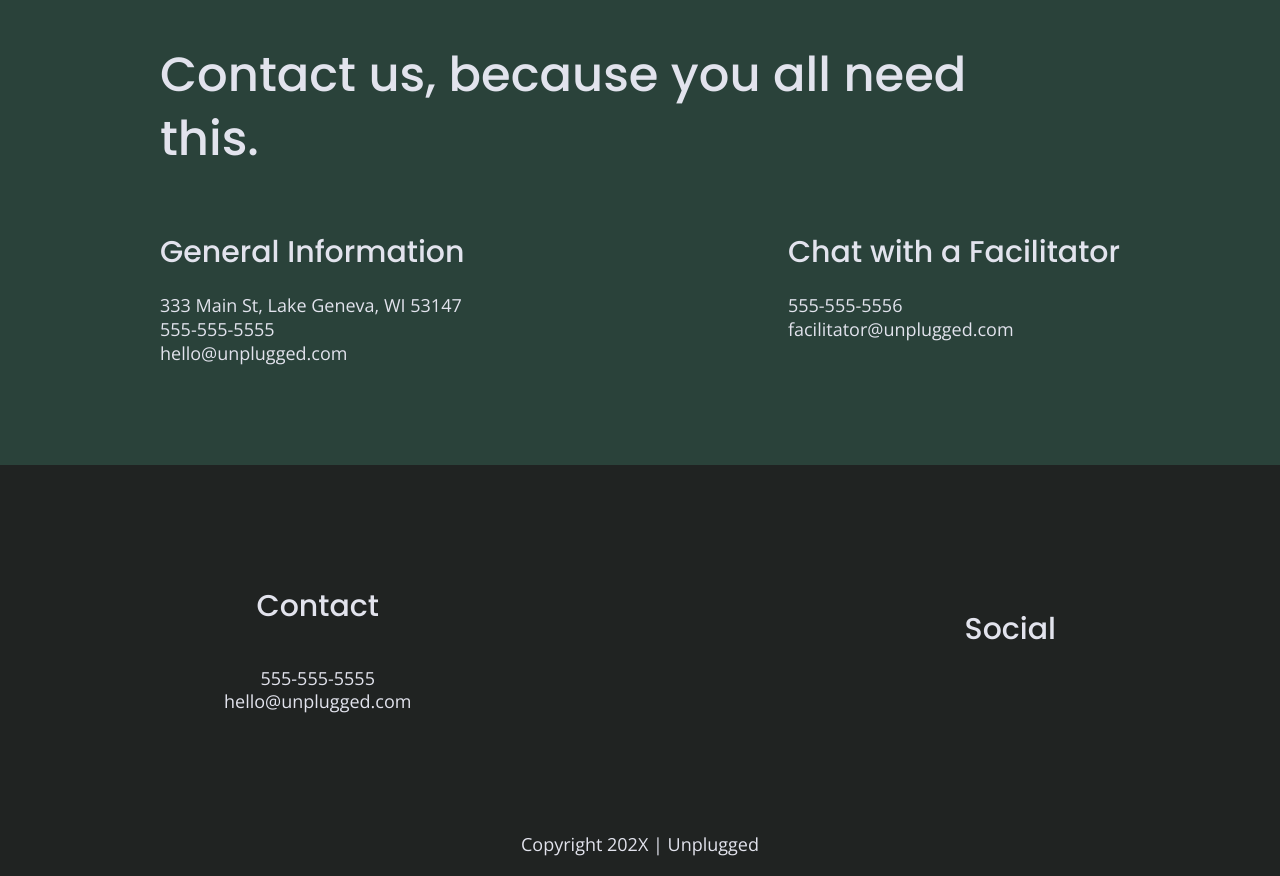
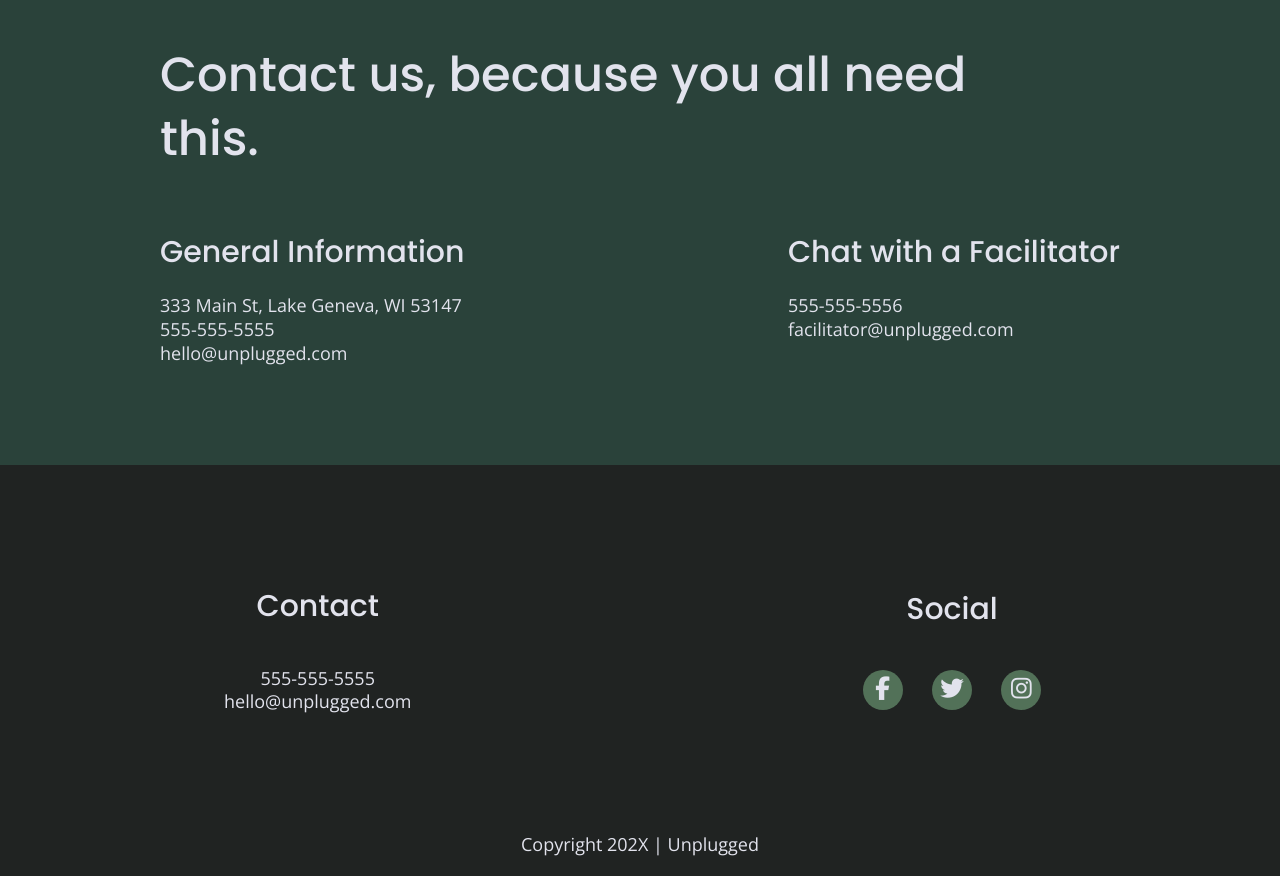
Before and after one commit to tkant763/206-unplugged, a website: page about/index.html in a window 1280 px wide. Shown: the part 1242-2118 px from the top of the page. Drawn offline with nearby package versions, Linux system fonts and the light colour scheme.

Commit message:
Added social media icons

```diff
--- a/about/index.html
+++ b/about/index.html
@@ -24,6 +24,9 @@
   <link rel="preconnect" href="https://fonts.gstatic.com" crossorigin>
   <link href="https://fonts.googleapis.com/css2?family=Open+Sans:wght@400;700&family=Poppins:wght@500;700&display=swap"
     rel="stylesheet">
+
+  <!-- Font Awesome -->
+  <script src="https://kit.fontawesome.com/dce8a66e3f.js" crossorigin="anonymous"></script>
 
   <meta name="theme-color" content="#fafafa">
 </head>
@@ -122,13 +125,19 @@
           <h4>Social</h4>
           <div class="social-icons">
             <p>
-              <a href="https://www.facebook.com/skillcrush" target="_blank" rel="noopener"></a>
+              <a href="https://www.facebook.com/skillcrush" target="_blank" rel="noopener">
+                <i class="fab fa-facebook-f"></i>
+              </a>
             </p>
             <p>
-              <a href="https://twitter.com/skillcrush" target="_blank" rel="noopener"></a>
+              <a href="https://twitter.com/skillcrush" target="_blank" rel="noopener">
+                <i class="fab fa-twitter"></i>
+              </a>
             </p>
             <p>
-              <a href="https://www.instagram.com/skillcrush/" target="_blank" rel="noopener"></a>
+              <a href="https://www.instagram.com/skillcrush/" target="_blank" rel="noopener">
+                <i class="fab fa-instagram"></i>
+              </a>
             </p>
           </div>
         </div>
--- a/css/main.css
+++ b/css/main.css
@@ -221,6 +221,14 @@ footer .social-icons p {
   display: flex;
   justify-content: center;
   align-items: center;
+  background-color: #527158;
+  width: 40px;
+  height: 40px;
+  border-radius: 50%;
+}
+
+footer .social-icons p i {
+  font-size: 1.3125em;
 }
 
 footer .copyright {
@@ -611,6 +619,10 @@ input[type=button] {
     line-height: 1.285;
   }
 
+  footer .social {
+    width: 35%;
+  }
+
   footer .copyright {
     width: 100%;
   }
@@ -734,6 +746,10 @@ input[type=button] {
     font-size: 1.875em;
   }
 
+  footer .social {
+    width: 25%;
+  }
+
   /* About Page */
   .mission h2,
   .contact-section .content-wrapper h2 {
```
Also changed, not shown: faq/index.html (+12 -3 lines), index.html (+9 -3 lines).
